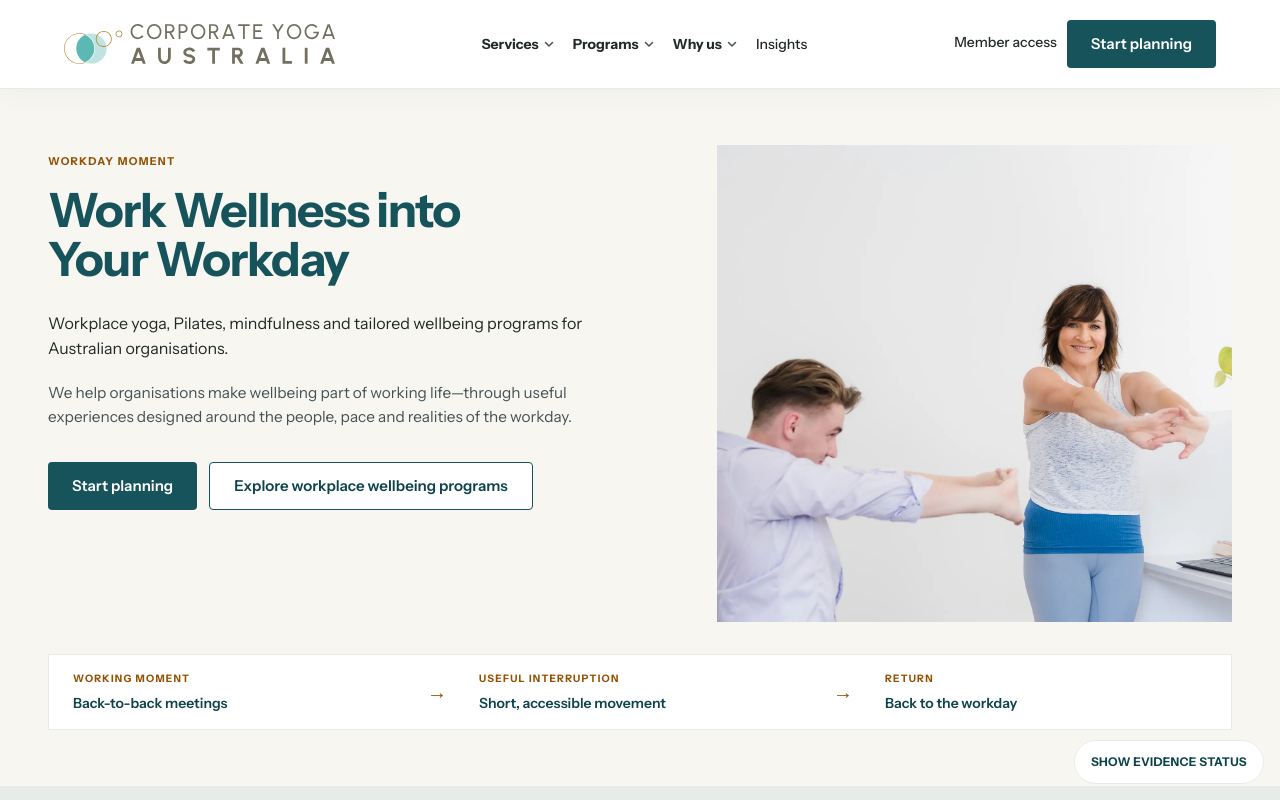
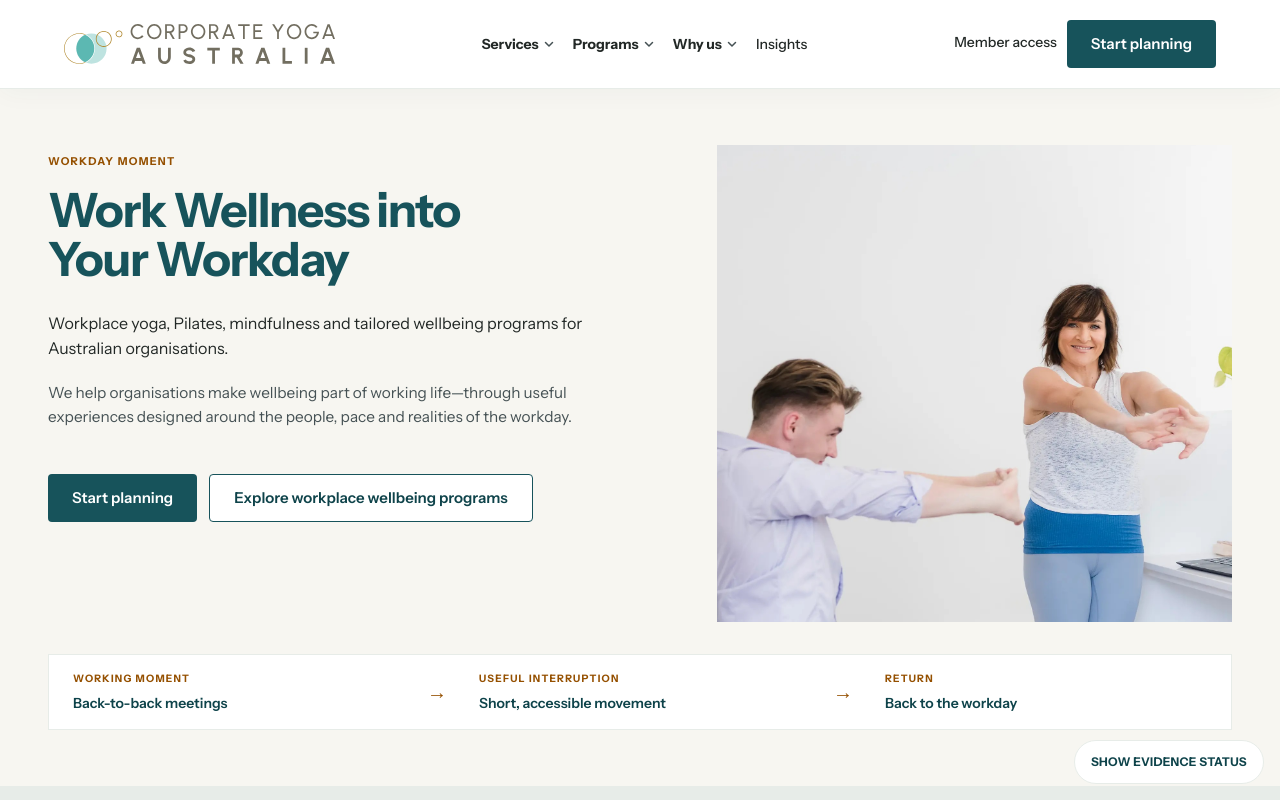
Before and after one commit to glennhammond/cya-website-prototype, a Next.js app: page / in a window 1280 px wide. Shown: the top 800 px of the page. Built offline with nearby package versions, Linux system fonts and the light colour scheme.

Commit message:
Refine hero CTA vertical spacing

```diff
--- a/app/page.tsx
+++ b/app/page.tsx
@@ -37,7 +37,7 @@ export default function Home() {
               </h1>
               <p className="mt-7 max-w-[39rem] text-[clamp(1rem,1.25vw,1.16rem)] leading-[1.55] text-[var(--cya-charcoal)]">Workplace yoga, Pilates, mindfulness and tailored wellbeing programs for Australian organisations.</p>
               <p className="mt-5 max-w-[39rem] text-[clamp(0.96rem,1.1vw,1.06rem)] leading-[1.6] text-[var(--cya-body)]">We help organisations make wellbeing part of working life—through useful experiences designed around the people, pace and realities of the workday.</p>
-              <div className="mt-8 flex flex-col gap-3 sm:flex-row">
+              <div className="mt-11 flex flex-col gap-3 sm:flex-row">
                 <ProductionAction href="/contact">Start planning</ProductionAction>
                 <ProductionAction href="/workplace-wellbeing-programs" style="secondary">Explore workplace wellbeing programs</ProductionAction>
               </div>
```
